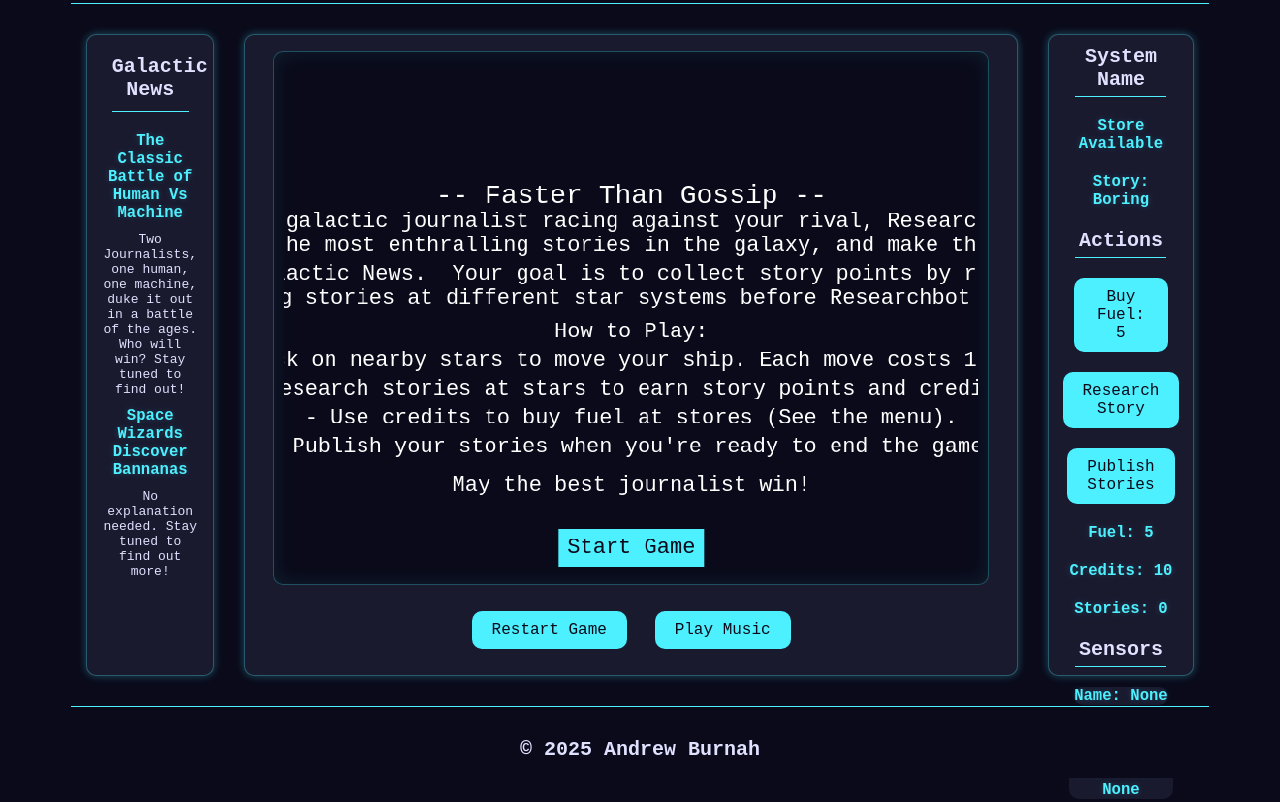
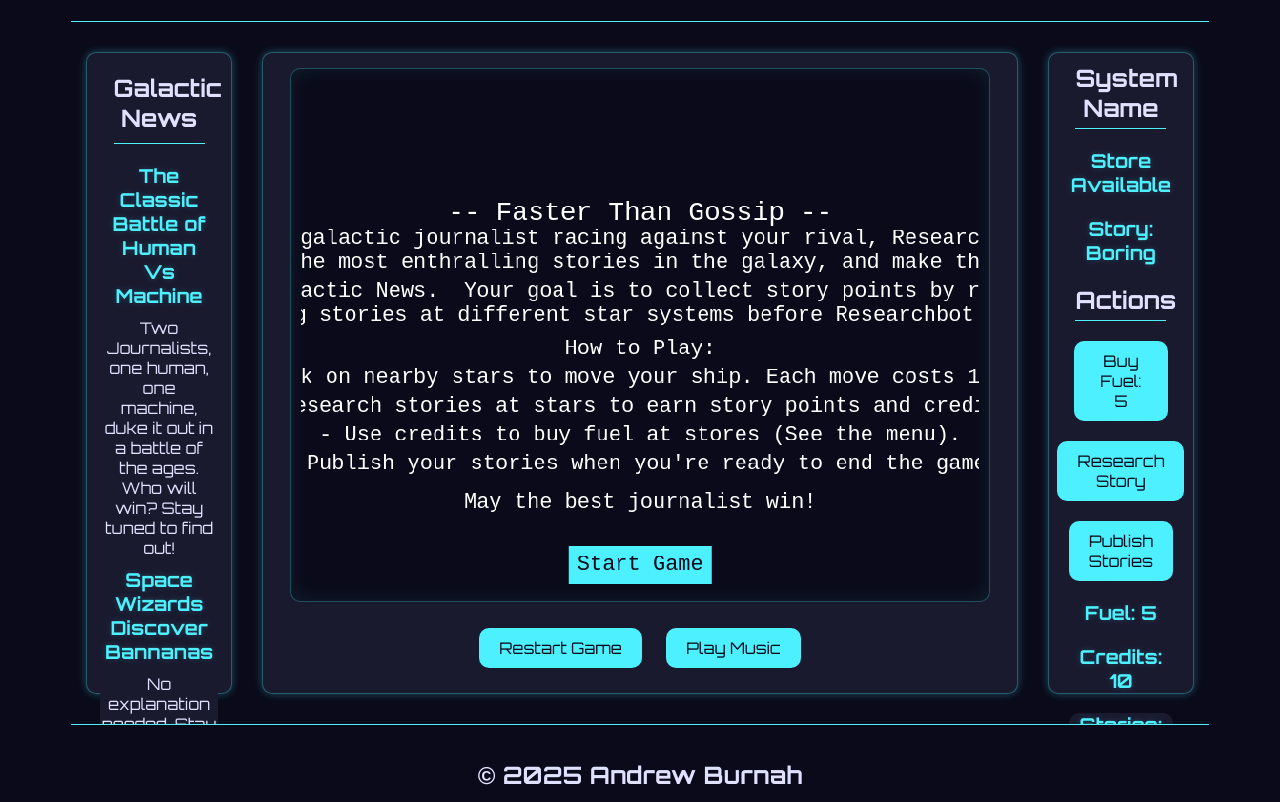
Before and after one commit to chiazmus/home, a website: page for-fun/faster-than-gossip/index.html in a window 1280 px wide. Shown: the part 85-887 px from the top of the page. Drawn offline with Linux system fonts and the light colour scheme.

Commit message:
dont know whats going on

```diff
--- a/for-fun/faster-than-gossip/styles.css
+++ b/for-fun/faster-than-gossip/styles.css
@@ -12,7 +12,7 @@
     background-color: var(--background-color);
     color: var(--primary);
     border-radius: 10px;
-    font-family: monospace;
+    font-family: 'Orbitron', sans-serif;
 }
 
 h1 {
```
